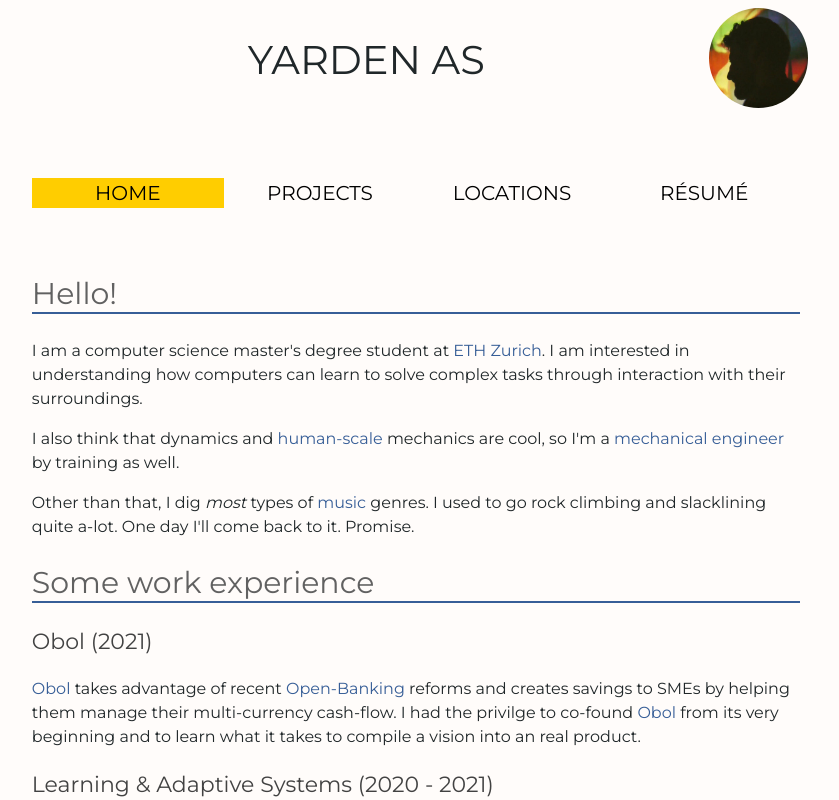
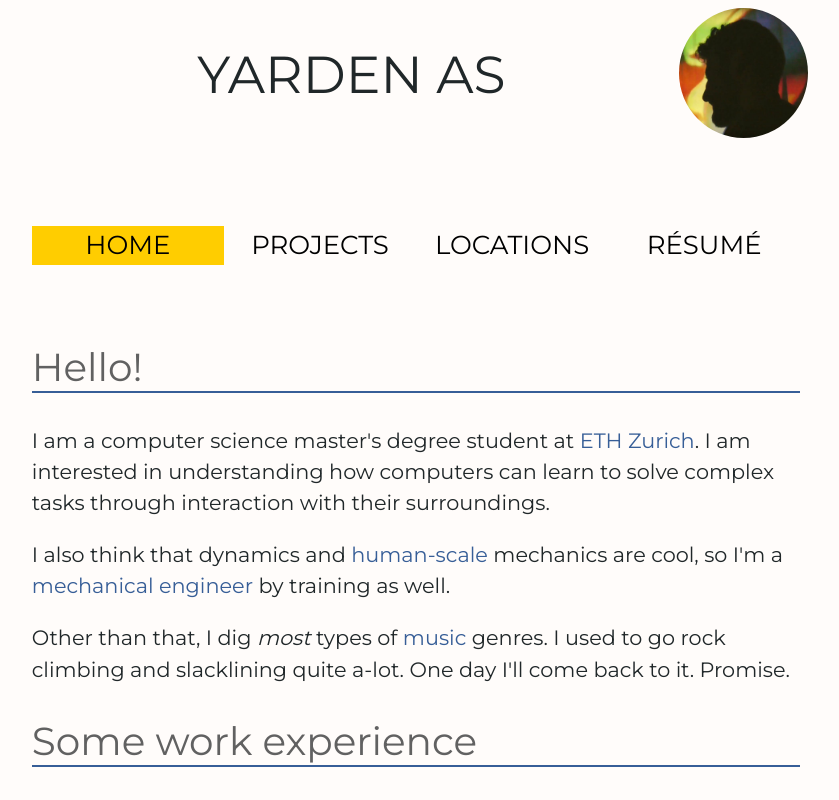
Before and after one commit to yardenas/yardenas.com, a Vue app: page / in a window 1280 px wide. Shown: the top 800 px of the page, without its empty margins (224-1063 px from the left). Built offline with nearby package versions, Linux system fonts and the light colour scheme.

Commit message:
Update fonts

```diff
--- a/src/assets/styles/style.css
+++ b/src/assets/styles/style.css
@@ -9,7 +9,7 @@ body {
 }
 
 html {
-    font-size: 10px;
+    font-size: 13px;
     background-color: rgb(255, 252, 250);
 }
 
@@ -21,6 +21,9 @@ body {
 
 /* For Mobile */
 @media screen and (max-width: 540px) {
+    html {
+        font-size: 10px;
+    }
     body {
         width: 100%;
         font-size: 5px;
@@ -140,7 +143,6 @@ header img.cropped {
 }
 
 nav {
-    height: 50px;
     flex: 100%;
     display: flex;
 }
```
